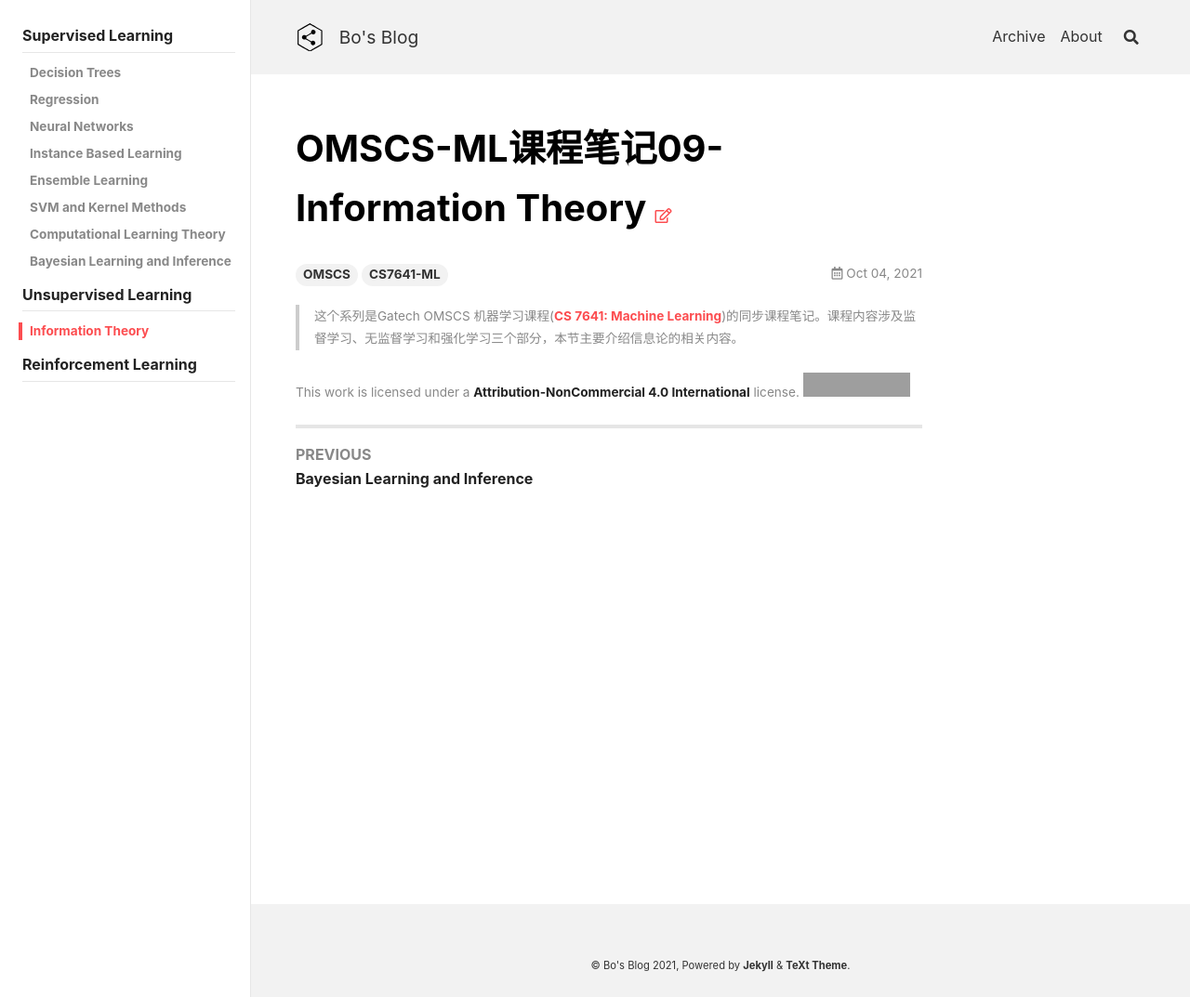
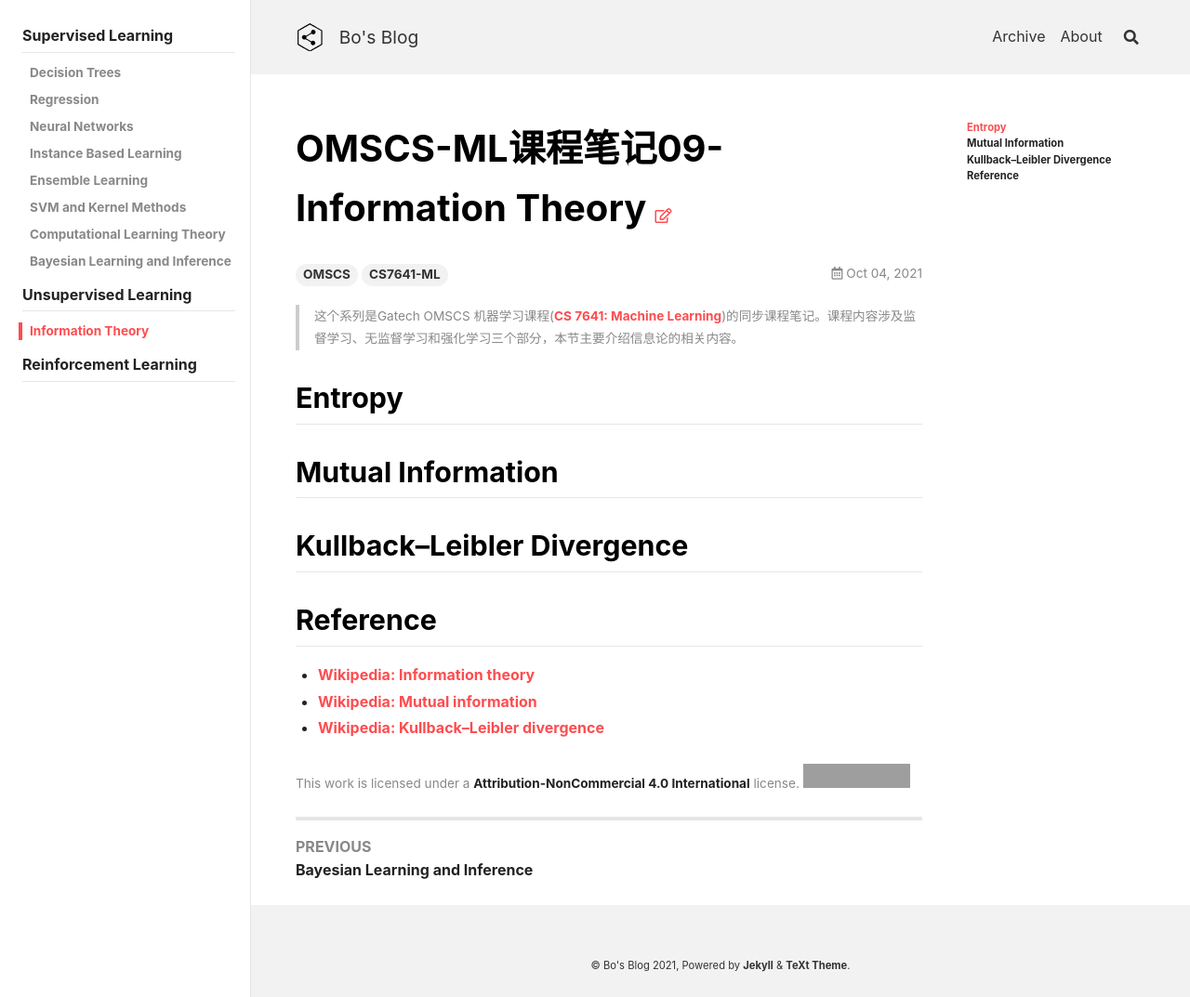
Before and after one commit to peng00bo00/peng00bo00_previous_blog, a Jekyll site: the page built from _posts/2021-10-04-OMSCS-ML-NOTES-09.md, in a window 1280 px wide. Shown: the whole page at 93% size. Built offline with Jekyll 4.4.1, drawn with Linux system fonts in a browser that asks for light colours; nearby versions of some CDN libraries; grey boxes are pictures that could not be loaded.

Commit message:
Update 2021-10-04-OMSCS-ML-NOTES-09.md

```diff
--- a/_posts/2021-10-04-OMSCS-ML-NOTES-09.md
+++ b/_posts/2021-10-04-OMSCS-ML-NOTES-09.md
@@ -11,3 +11,15 @@ sidebar:
 
 > 这个系列是Gatech OMSCS 机器学习课程([CS 7641: Machine Learning](https://omscs.gatech.edu/cs-7641-machine-learning))的同步课程笔记。课程内容涉及监督学习、无监督学习和强化学习三个部分，本节主要介绍信息论的相关内容。
 <!--more-->
+
+## Entropy
+
+## Mutual Information
+
+## Kullback–Leibler Divergence
+
+## Reference
+
+- [Wikipedia: Information theory](https://en.wikipedia.org/wiki/Information_theory#Quantities_of_information)
+- [Wikipedia: Mutual information](https://en.wikipedia.org/wiki/Mutual_information)
+- [Wikipedia: Kullback–Leibler divergence](https://en.wikipedia.org/wiki/Kullback%E2%80%93Leibler_divergence)
```
